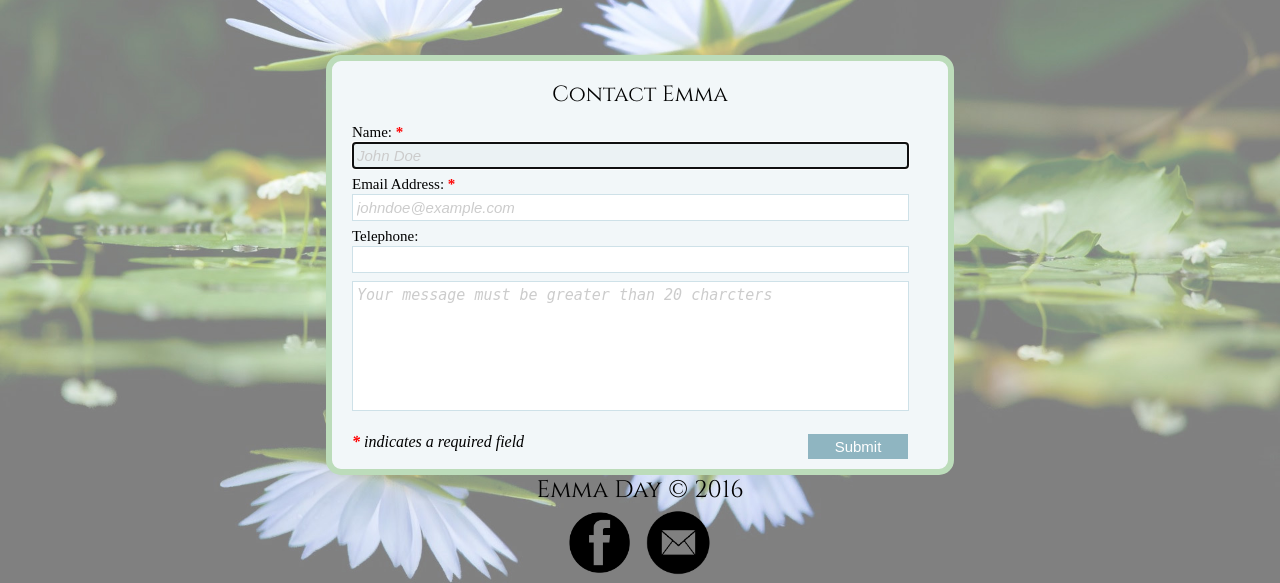
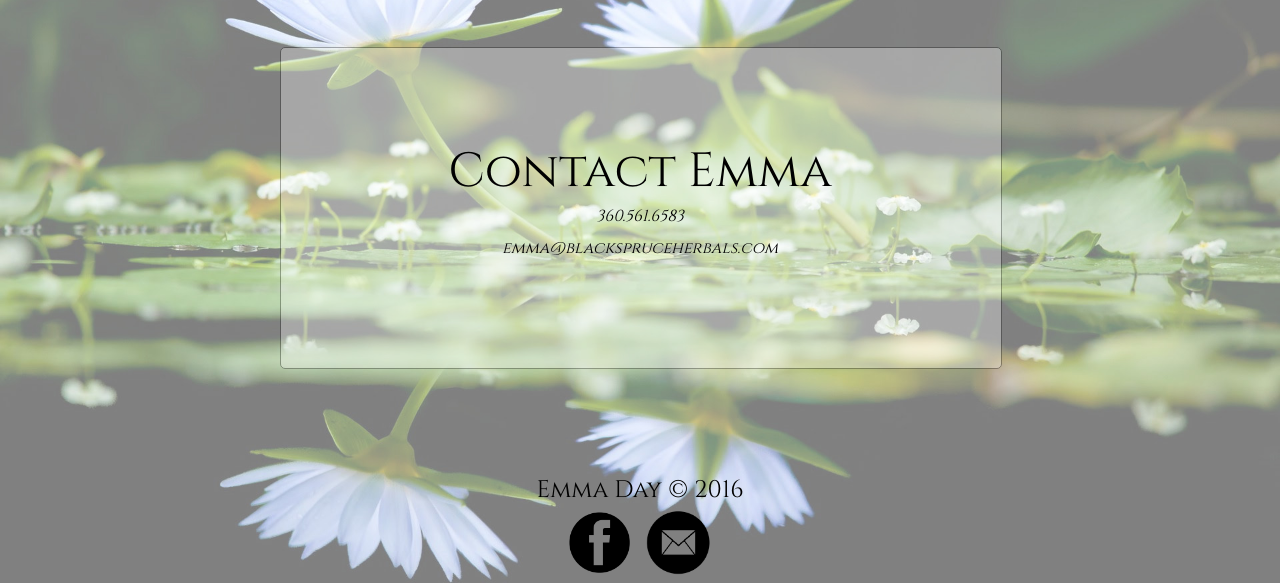
Before and after one commit to erikasland/blackspruceherbals, a Django app: page /contact in a window 1280 px wide. Shown: the part 217-800 px from the top of the page. Run offline with Django 3.2, Linux system fonts and the light colour scheme; parts of the project's set-up code (start-up, migrations or seed data) failed here and were passed over; some libraries are stand-ins or nearby versions.

Commit message:
Debuged page. Removed contact form for now until the Grinch fixes it.

```diff
--- a/apps/bsh/static/bsh/stylesheets/styles.css
+++ b/apps/bsh/static/bsh/stylesheets/styles.css
@@ -99,6 +99,25 @@
       text-align: center;
       padding: 2em 0 0 0;
     }
+
+  h3{
+    font-family: 'Cinzel';
+    font-size: 1em;
+    font-style: italic;
+    text-align: center;
+    padding: 1em 0 0 0;
+  }
+
+  .opaq-temp{
+    background-color: white;
+    opacity: .3;
+    height: 12em;
+    width: 18em;
+    position: absolute;
+    z-index: -1;
+    border-radius: 5px;
+    border: solid black 1px;
+  }
 
   section{
     width: 18em;
@@ -425,7 +444,7 @@
   }
 
   section{
-    width: 80%;
+    width: 24.5em;
     height: 16em;
   }
 
@@ -440,6 +459,11 @@
 
   .copyright{
     font-size: 1.5em;
+  }
+
+  .opaq-temp{
+    height: 16em;
+    width: 24.5em;
   }
 
   footer{
@@ -549,7 +573,16 @@
     width: 100%;
   }
 
-  #contact-form{
+  .opaq-temp{
+    height: 20em;
+    width: 45em;
+  }
+
+  #contact-title{
+    font-size: 3em;
+  }
+
+/*  #contact-form{
     margin: 40px auto 0 auto;
     height: 23em;
   }
@@ -569,7 +602,7 @@
   #contact-form #submit-button{
     margin-right: 20px;
   }
-
+*/
   footer{
     position: fixed;
     background-color: initial;
--- a/apps/bsh/templates/bsh/contact.html
+++ b/apps/bsh/templates/bsh/contact.html
@@ -1,7 +1,12 @@
 {% extends "bsh/index.html" %}
 {% block section %}
-<div id="contact-form" class="clearfix">
-    <h1>Contact Emma</h1>
+<div>
+	<div class="opaq-temp"></div>
+	<h1 id="contact-title">Contact Emma</h1>
+	<h3>360.561.6583</h3>
+	<h3>emma@blackspruceherbals.com</h3>
+</div>
+<!-- <div id="contact-form" class="clearfix">
     <ul id="errors" class="">
         <li id="info">There were some problems with your form submission:</li>
     </ul>
@@ -23,5 +28,6 @@
         <input type="submit" value="Submit" id="submit-button" />
         <p id="req-field-desc"><span class="required">*</span> indicates a required field</p>
     </form>
-</div>
+</div> -->
+
 {% endblock %}
```
